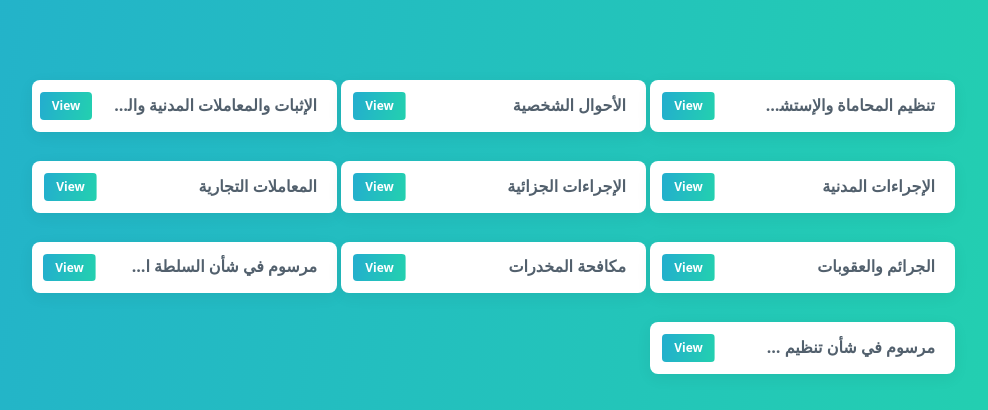
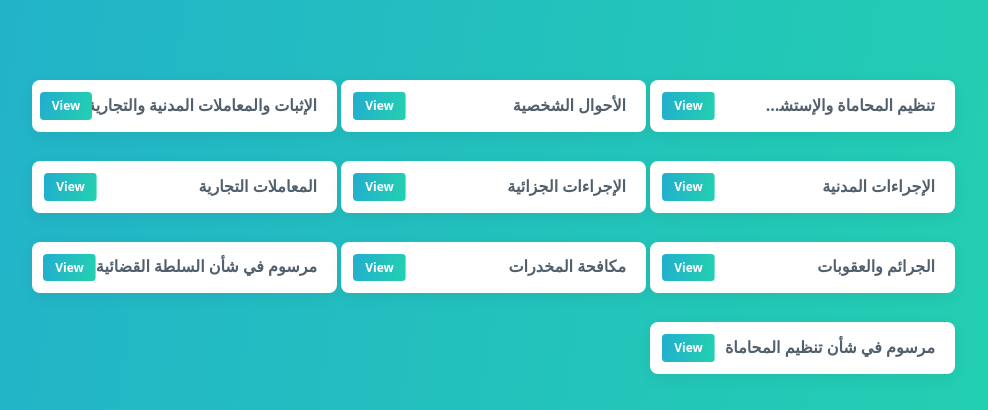
Before and after one commit to sa-law/sa-law.github.io, a plain HTML site: page index.html in a window 1280 px wide. Shown: the top 410 px of the page, without its empty margins (165-1153 px from the left). Drawn offline with Linux system fonts and the light colour scheme.

Commit message:
Update index.html

```diff
--- a/index.html
+++ b/index.html
@@ -44,7 +44,7 @@
         <div class="package-grid-item inline-block section-body w-full flex-grow justify-between">
             <div class="w-full flex items-center justify-between p-3 alternate-background">
                 <div class="items-center justify-start content-center align-center flex flex-grow" style="width: calc(100% - 3rem);">
-                    <div style="max-width: calc(100% - 1.6rem);" class="flex-grow mr-2">
+                    <div style="max-width: calc(100%);" class="flex-grow mr-2">
                         <div class="text-base font-semibold text-grey-dark truncate pb-1/2">
                       الإثبات والمعاملات المدنية والتجارية
                         </div>
@@ -128,7 +128,7 @@
         <div class="package-grid-item inline-block section-body w-full flex-grow justify-between">
             <div class="w-full flex items-center justify-between p-3 alternate-background">
                 <div class="items-center justify-start content-center align-center flex flex-grow" style="width: calc(100% - 3rem);">
-                    <div style="max-width: calc(100% - 2.5rem);" class="flex-grow mr-2">
+                    <div style="max-width: calc(100%);" class="flex-grow mr-2">
                         <div class="text-base font-semibold text-grey-dark truncate pb-1/2">
             مرسوم في شأن السلطة القضائية
                         </div>
@@ -142,7 +142,7 @@
         <div class="package-grid-item inline-block section-body w-full flex-grow justify-between">
             <div class="w-full flex items-center justify-between p-3 alternate-background">
                 <div class="items-center justify-start content-center align-center flex flex-grow" style="width: calc(100% - 3rem);">
-                    <div style="max-width: calc(100% - 3.5rem);" class="flex-grow mr-2">
+                    <div style="max-width: calc(100%);" class="flex-grow mr-2">
                         <div class="text-base font-semibold text-grey-dark truncate pb-1/2">
         مرسوم في شأن تنظيم المحاماة
                         </div>
```
